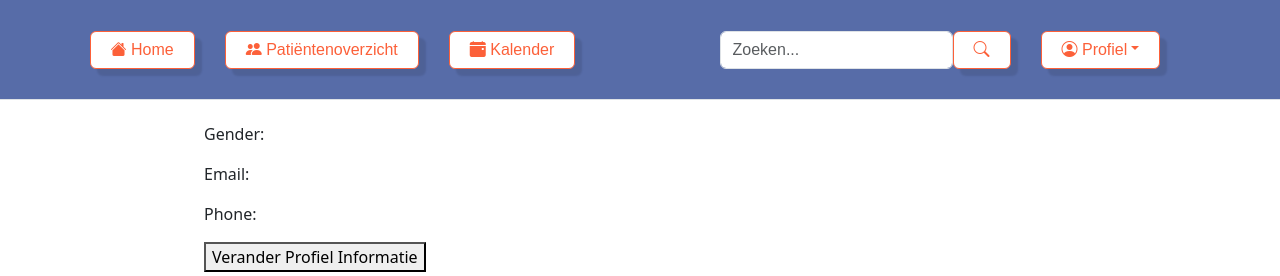
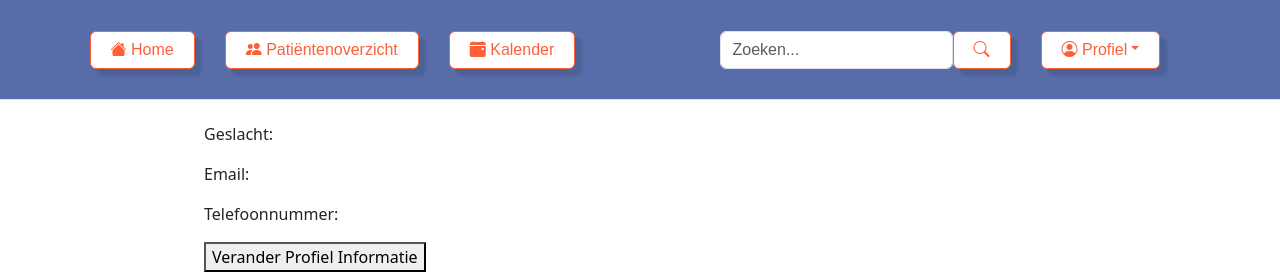
Before and after one commit to ZuydUniversity/B2C6_B2A_Frontend, a React (Vite) app: page /ProfilePage in a window 1280 px wide. Shown: the top 276 px of the page. Built offline with nearby package versions, Linux system fonts and the light colour scheme; no server answers.

Commit message:
Alles nederlands nu

```diff
--- a/src/routes/ProfilePage.jsx
+++ b/src/routes/ProfilePage.jsx
@@ -142,11 +142,11 @@ const Settings = ({ userId }) => {
             </div>
           ) : (
             <div>
-              <p>First Name: {profileInfo.name}</p>
-              <p>Last Name: {profileInfo.lastname}</p>
-              <p>Gender: {profileInfo.gender}</p>
+              <p>Voornaam: {profileInfo.name}</p>
+              <p>Achternaam: {profileInfo.lastname}</p>
+              <p>Geslacht: {profileInfo.gender}</p>
               <p>Email: {profileInfo.email}</p>
-              <p>Phone: {profileInfo.phone}</p>
+              <p>Telefoonnummer: {profileInfo.phone}</p>
               <button onClick={handleEditProfile}>Verander Profiel Informatie</button>
             </div>
           )}
```
